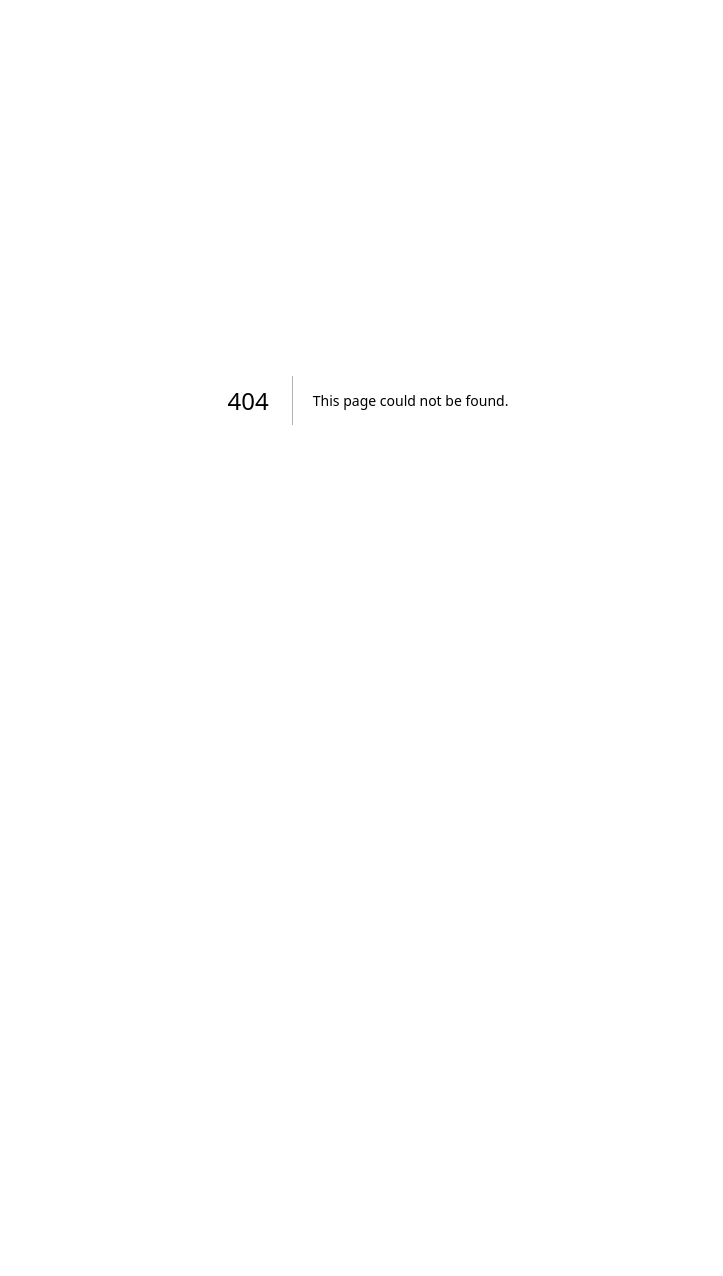
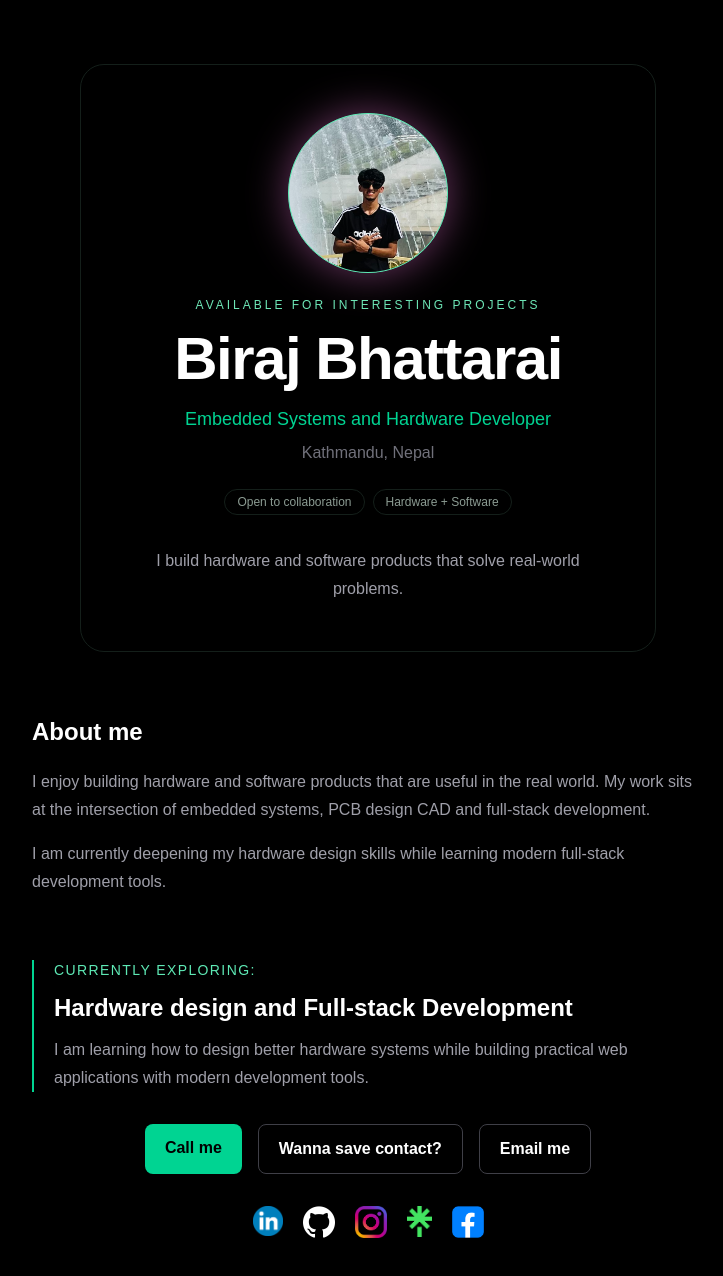
Before and after one commit to birbh/digital-garden, a Next.js app: page /digital-garden/ in a window 1280 px wide. Before the commit this address had no page. Shown: the top 1276 px of the page, without its empty margins (272-995 px from the left). Before the commit the page ends 800 px from the top, so only its background shows below. Built offline with nearby package versions, Linux system fonts and the light colour scheme.

Commit message:
fix image path

```diff
--- a/next.config.mjs
+++ b/next.config.mjs
@@ -1,6 +1,7 @@
 /** @type {import('next').NextConfig} */
 const nextConfig = {
   output: "export",
+  basePath: "/digital-garden",
   images:{
     unoptimized:true,
   }
--- a/src/components/profile_card.js
+++ b/src/components/profile_card.js
@@ -4,7 +4,7 @@ export default function ProfileCard({alias,name,tag,address,intro}) {
         <section className="mx-auto max-w-xl rounded-3xl border border-[var(--border)] text-center  sm:p-12 p-8">
           <div className="mx-auto mb-6 flex h-40 w-40 overflow-hidden rounded-full border border-emerald-300 bg-emerald-300 text-4xl font-bold text-black shadow-[0_0_40px_rgba(200,100,183,0.55)]">
             <Image
-            src="/assets/pfp_img.png"
+            src="/digital-garden/assets/pfp_img.png"
             alt={`${alias} photo`}
             width={200}
             height={200}
--- a/src/components/project_cards.js
+++ b/src/components/project_cards.js
@@ -17,6 +17,9 @@ const projects=[
     },
     {
         title:"SmartTap",
+        description:"A sleek, credit card thin(.8mm) personal card powered entirely by NFC and its energy harvesting tech. i.e no battery required!!!",
+        url:"https://github.com/birbh/SmartTap",
+        type:"Hardware",
         tags: ["NFC","PCB","Design","AURA Farming☘️😁"]
     },
     {
--- a/src/components/social_l.js
+++ b/src/components/social_l.js
@@ -8,7 +8,7 @@ export default function SocialLinks(){
         <a href="https://www.linkedin.com/in/thebirajh3ak3r/" target="_blank"
 rel="noopener noreferrer">
     <Image
-        src="/assets/LinkedIn_icon.png"
+        src="/digital-garden/assets/LinkedIn_icon.png"
         alt="Linkedin"
         width={30}
         height={20}
@@ -17,7 +17,7 @@ rel="noopener noreferrer">
         <a href="https://www.github.com/birbh" target="_blank"
 rel="noopener noreferrer">
             <Image
-        src="/assets/github-logo.png"
+        src="/digital-garden/assets/github-logo.png"
         alt="github"
         width={32}
         height={20}
@@ -26,7 +26,7 @@ rel="noopener noreferrer">
         <a href="https://www.instagram.com/bir.__bht/" target="_blank"
 rel="noopener noreferrer">
             <Image
-        src="/assets/insta_logo.png"
+        src="/digital-garden/assets/insta_logo.png"
         alt="Instagram"
         width={32}
         height={20}
@@ -36,7 +36,7 @@ rel="noopener noreferrer">
         <a href="https://linktr.ee/birbh" target="_blank"
 rel="noopener noreferrer">
             <Image
-        src="/assets/linktree_logo.png"
+        src="/digital-garden/assets/linktree_logo.png"
         alt="Linktree"
         width={25}
         height={10}
@@ -46,7 +46,7 @@ rel="noopener noreferrer">
         <a href="https://www.facebook.com/profile.php?id=100086725935941https://www.facebook.com/profile.php?viewas=100000686899395&id=100086725935941" target="_blank"
 rel="noopener noreferrer">
             <Image
-        src="/assets/facebook-logo.png"
+        src="/digital-garden/assets/facebook-logo.png"
         alt="facebook"
         width={32}
         height={20}
```
